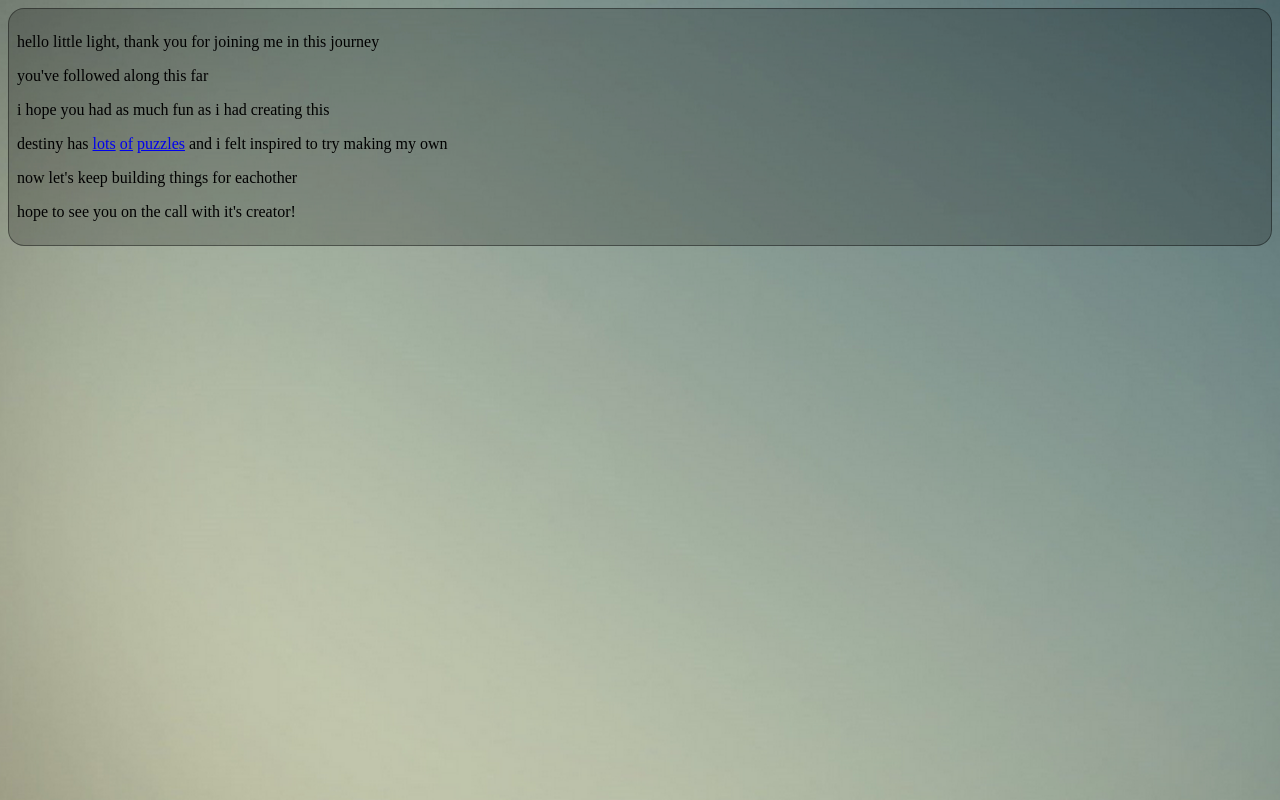
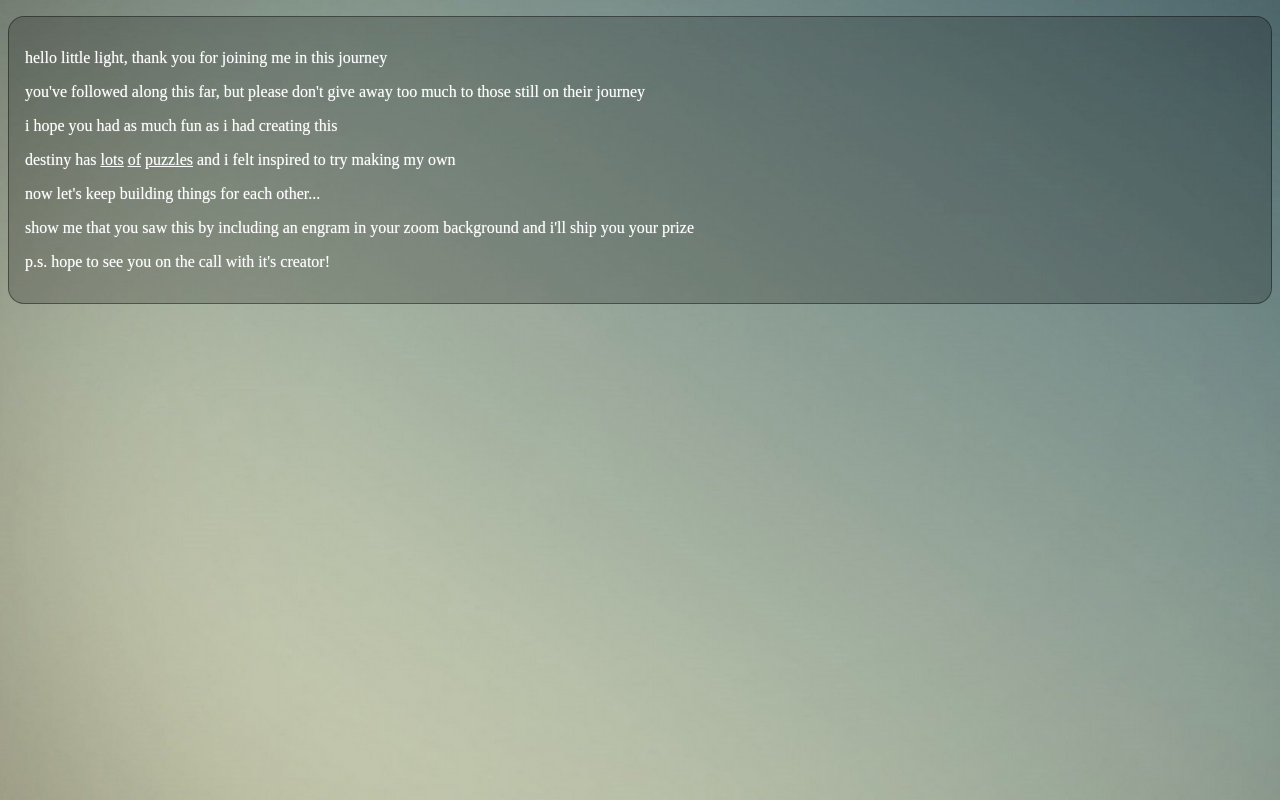
Before and after one commit to hackclub/bungie-puzzle, a plain HTML site: page starhorse/index.html in a window 1280 px wide. Drawn offline with Linux system fonts and the light colour scheme.

Commit message:
Improve final page message

```diff
--- a/starhorse/index.html
+++ b/starhorse/index.html
@@ -9,16 +9,24 @@
         background: rgba(0, 0, 0, 0.2);
         border: 1px solid rgba(0, 0, 0, 0.4);
         border-radius: 1em;
-        padding: 0.5em;
+        padding: 1em;
+        margin: 1em auto;
+        display: block;
+        text-shadow: 0px 0px 1px rgba(255, 255, 255, 0.5);
+        color: white;
+    }
+    a {
+        color: white;
     }
 
 </style>
 
 <div class="container">
     <p>hello little light, thank you for joining me in this journey</p>
-    <p>you've followed along this far</p>
+    <p>you've followed along this far, but please don't give away too much to those still on their journey</p>
     <p>i hope you had as much fun as i had creating this</p>
     <p>destiny has <a href="https://www.destinypedia.com/Alpha_Lupi">lots</a> <a href="https://wiki.gamedetectives.net/index.php?title=Rasputin_ARG">of</a> <a href="https://afriestad.github.io/blarg/">puzzles</a> and i felt inspired to try making my own</p>
-    <p>now let's keep building things for eachother</p>
-    <p>hope to see you on the call with it's creator!</p>
+    <p>now let's keep building things for each other...</p>
+    <p>show me that you saw this by including an engram in your zoom background and i'll ship you your prize</p>
+    <p>p.s. hope to see you on the call with it's creator!</p>
 </div>
```
